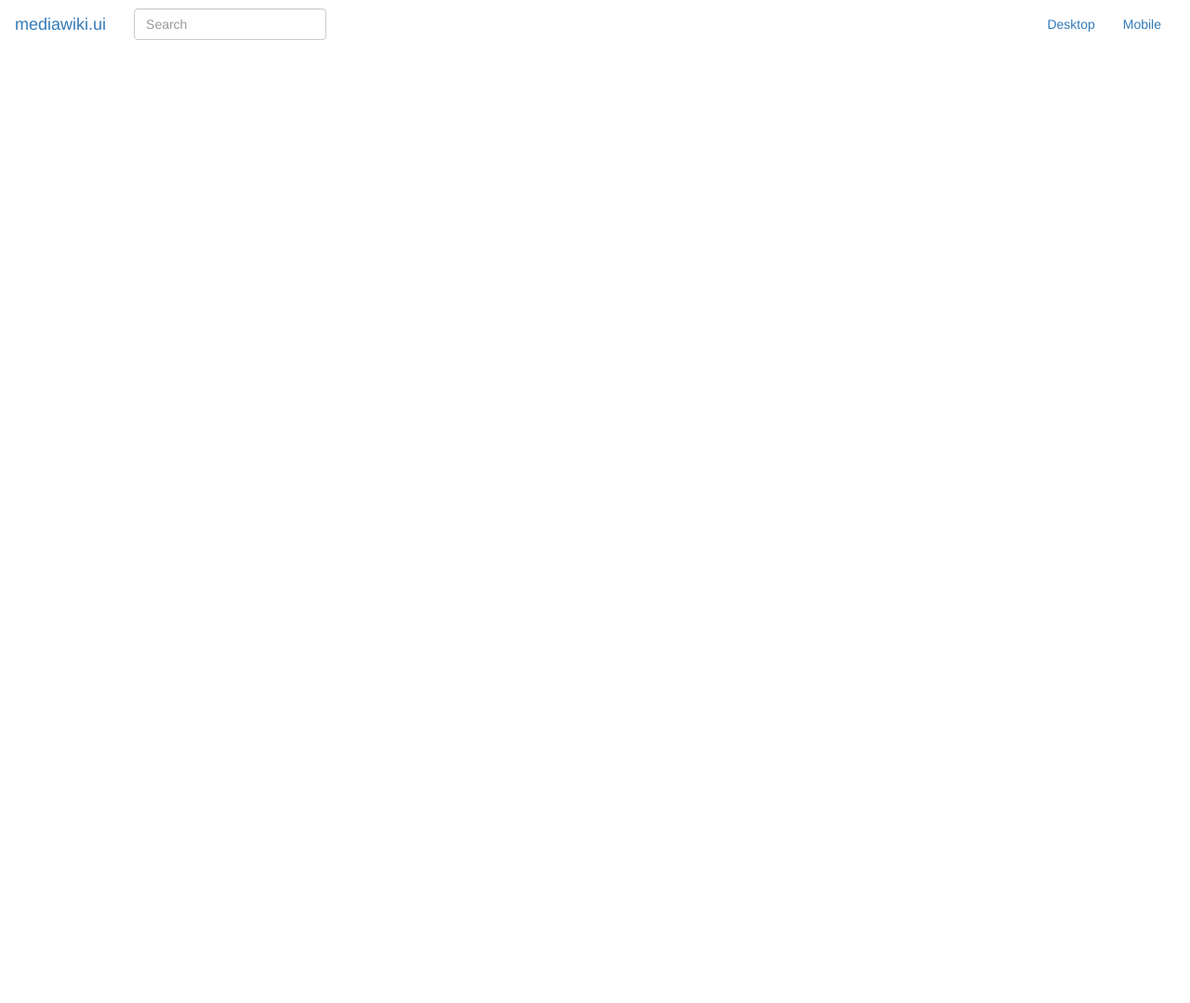
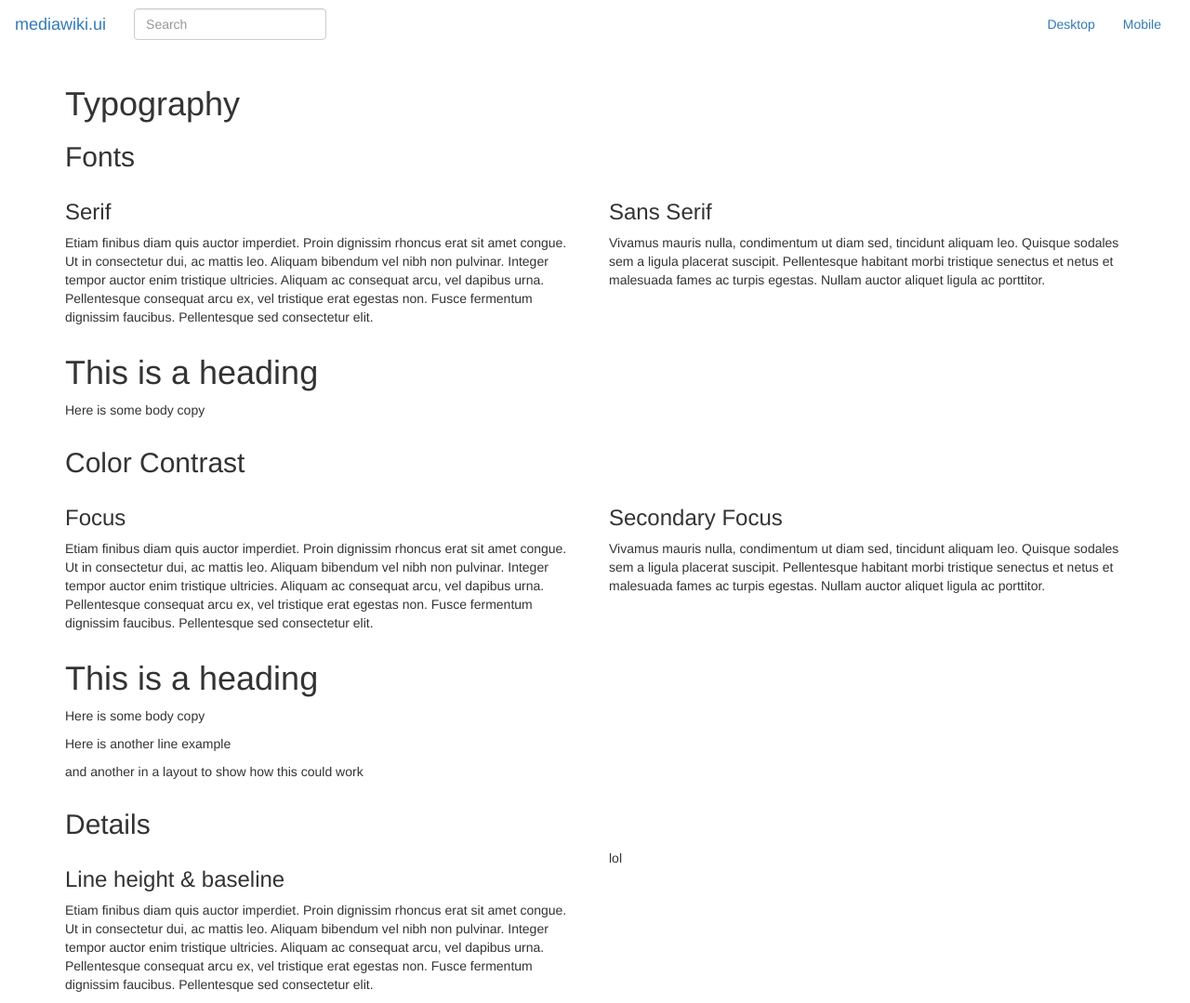
Before and after one commit to prtksxna/living-styleguide-template, a website: page index.html in a window 1280 px wide. Shown: the whole page at 93% size. Before the commit the page ends 800 px from the top, so only its background shows below. Drawn offline with nearby package versions, Linux system fonts and the light colour scheme.

Commit message:
Add content for the typography section
https://phabricator.wikimedia.org/M20

```diff
--- a/index.html
+++ b/index.html
@@ -28,6 +28,61 @@
 	</div>
 </nav>
 
+<!-- Typography -->
+<div class="container">
+	<h1>Typography</h1>
+
+	<h2>Fonts</h2>
+	<div class="row">
+		<div class="col-md-6">
+			<h3>Serif</h3>
+			<p>Etiam finibus diam quis auctor imperdiet. Proin dignissim rhoncus erat sit amet congue. Ut in consectetur dui, ac mattis leo. Aliquam bibendum vel nibh non pulvinar. Integer tempor auctor enim tristique ultricies. Aliquam ac consequat arcu, vel dapibus urna. Pellentesque consequat arcu ex, vel tristique erat egestas non. Fusce fermentum dignissim faucibus. Pellentesque sed consectetur elit.</p>
+		</div>
+		<div class="col-md-6">
+			<h3>Sans Serif</h3>
+			<p>Vivamus mauris nulla, condimentum ut diam sed, tincidunt aliquam leo. Quisque sodales sem a ligula placerat suscipit. Pellentesque habitant morbi tristique senectus et netus et malesuada fames ac turpis egestas. Nullam auctor aliquet ligula ac porttitor.</p>
+		</div>
+	</div>
+	<div class="row">
+		<div class="col-md-12 example_container">
+			<h1>This is a heading</h1>
+			<p>Here is some body copy</p>
+		</div>
+	</div>
+
+	<h2>Color Contrast</h2>
+	<div class="row">
+		<div class="col-md-6">
+			<h3>Focus</h3>
+			<p>Etiam finibus diam quis auctor imperdiet. Proin dignissim rhoncus erat sit amet congue. Ut in consectetur dui, ac mattis leo. Aliquam bibendum vel nibh non pulvinar. Integer tempor auctor enim tristique ultricies. Aliquam ac consequat arcu, vel dapibus urna. Pellentesque consequat arcu ex, vel tristique erat egestas non. Fusce fermentum dignissim faucibus. Pellentesque sed consectetur elit.</p>
+		</div>
+		<div class="col-md-6">
+			<h3>Secondary Focus</h3>
+			<p>Vivamus mauris nulla, condimentum ut diam sed, tincidunt aliquam leo. Quisque sodales sem a ligula placerat suscipit. Pellentesque habitant morbi tristique senectus et netus et malesuada fames ac turpis egestas. Nullam auctor aliquet ligula ac porttitor.</p>
+		</div>
+	</div>
+	<div class="row">
+		<div class="col-md-12 example_container">
+			<h1>This is a heading</h1>
+			<p>Here is some body copy</p>
+			<p>Here is another line example</p>
+			<p>and another in a layout to show how this could work</p>
+		</div>
+	</div>
+
+	<h2>Details</h2>
+	<div class="row">
+		<div class="col-md-6">
+			<h3>Line height &amp; baseline</h3>
+			<p>Etiam finibus diam quis auctor imperdiet. Proin dignissim rhoncus erat sit amet congue. Ut in consectetur dui, ac mattis leo. Aliquam bibendum vel nibh non pulvinar. Integer tempor auctor enim tristique ultricies. Aliquam ac consequat arcu, vel dapibus urna. Pellentesque consequat arcu ex, vel tristique erat egestas non. Fusce fermentum dignissim faucibus. Pellentesque sed consectetur elit.</p>
+		</div>
+		<div class="col-md-6 example_container">
+			lol
+		</div>
+	</div>
+
+</div>
+
 <script src="bower_components/jquery/dist/jquery.min.js"></script>
 <script src="bower_components/bootstrap/dist/js/bootstrap.min.js"></script>
 
```
